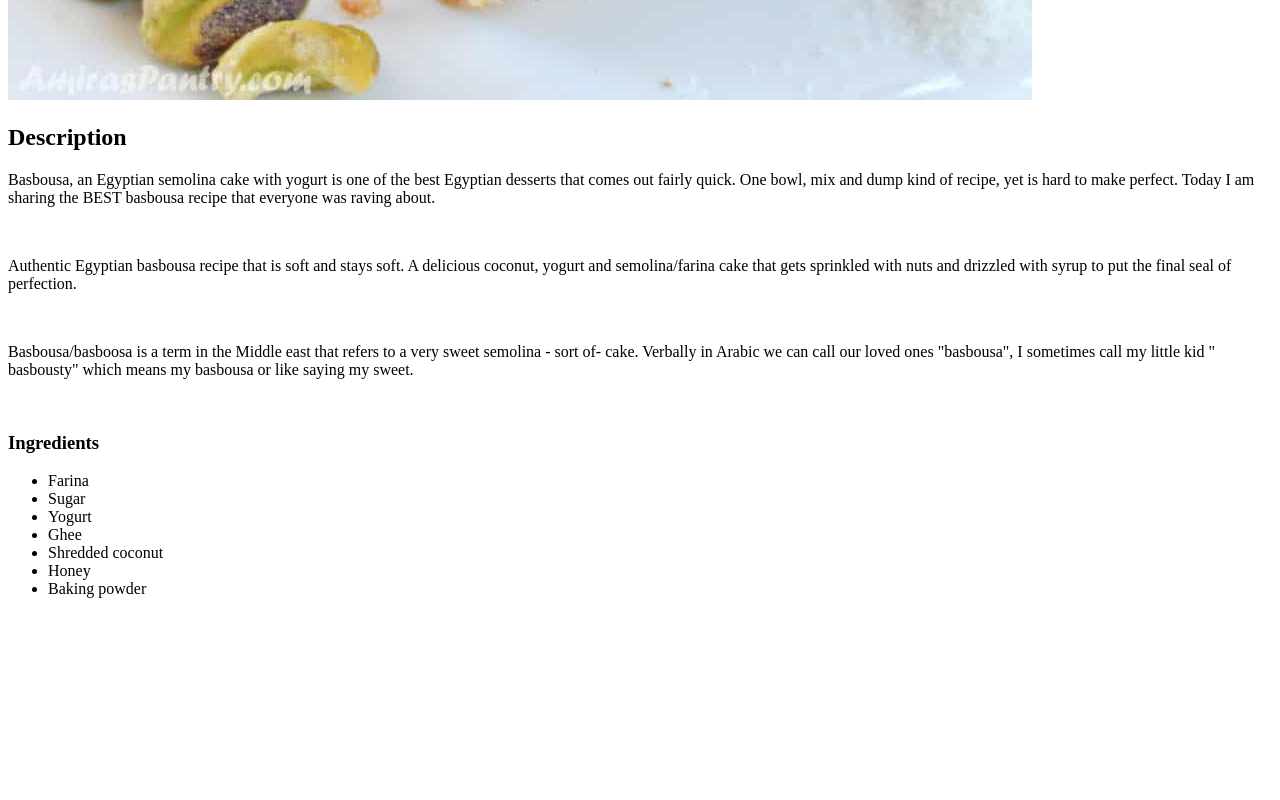
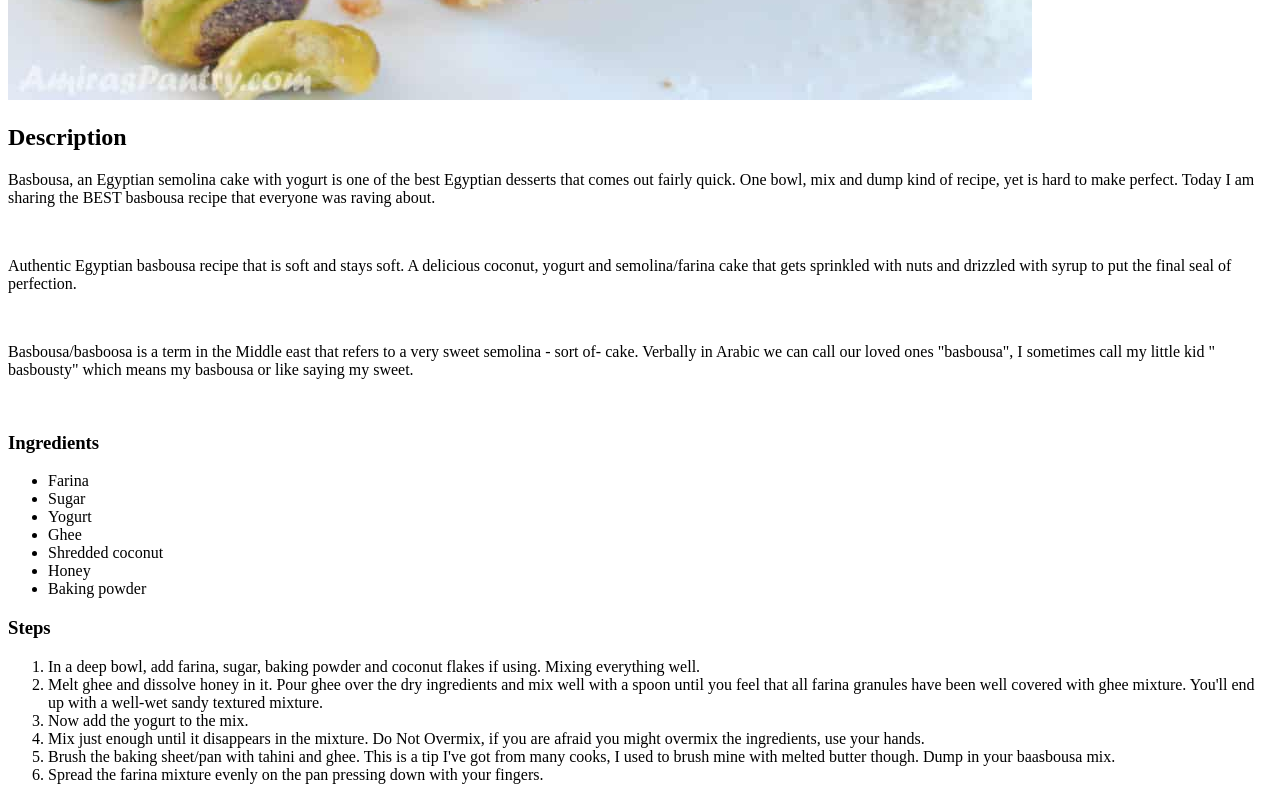
Before and after one commit to 0dini/odin-recipes, a plain HTML site: page recipes/basbousa.html in a window 1280 px wide. Shown: the part 1025-1825 px from the top of the page. Before the commit the page ends 1639 px from the top, so only its background shows below. Drawn offline with Linux system fonts and the light colour scheme; files whose address does not match are found by name.

Commit message:
Feat: Added ordere steps

```diff
--- a/recipes/basbousa.html
+++ b/recipes/basbousa.html
@@ -26,5 +26,15 @@
         <li>Honey</li>
         <li>Baking powder</li>
     </ul>
+    <h3>Steps</h3>
+    <ol>
+        <li>In a deep bowl, add farina, sugar, baking powder and coconut flakes if using. Mixing everything well.</li>
+        <li>Melt ghee and dissolve honey in it. Pour ghee over the dry ingredients and mix well with a spoon until you feel that all farina granules have been well covered with ghee mixture. You'll end up with a well-wet sandy textured mixture. </li>
+        <li>Now add the yogurt to the mix.</li>
+        <li>Mix just enough until it disappears in the mixture. Do Not Overmix, if you are afraid you might overmix the ingredients, use your hands.</li>
+        <li>Brush the baking sheet/pan with tahini and ghee. This is a tip I've got from many cooks, I used to brush mine with melted butter though. Dump in your baasbousa mix.</li>
+        <li>Spread the farina mixture evenly on the pan pressing down with your fingers.</li>
+    </ol>
+
 </body>
 </html>
```
